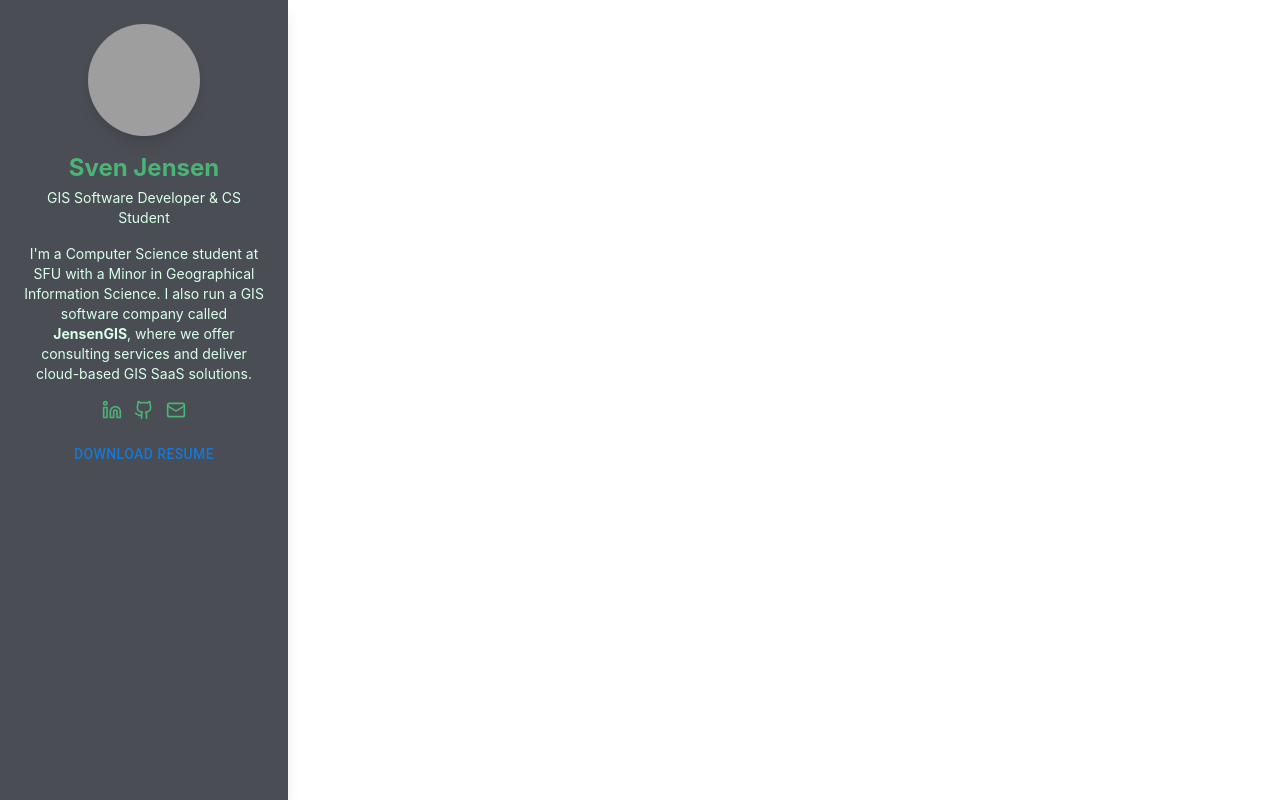
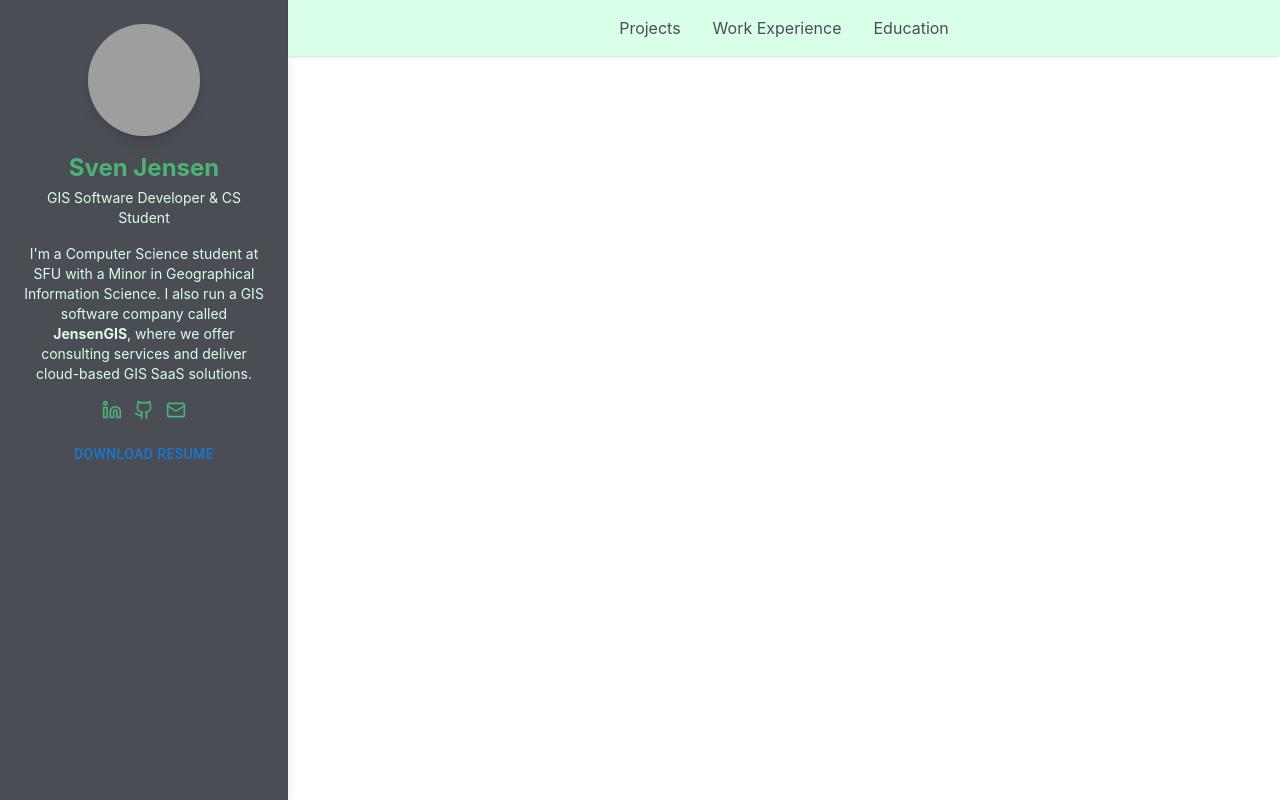
Before and after one commit to sven-sfu/sven-sfu.github.io, a React (Create React App) app in the folder my-portfolio/: page / in a window 1280 px wide. Built offline with nearby package versions, Linux system fonts and the light colour scheme; grey boxes are pictures that could not be loaded.

Commit message:
Add the navigation header

```diff
--- a/my-portfolio/src/App.js
+++ b/my-portfolio/src/App.js
@@ -55,6 +55,41 @@ function App() {
           </a>
         </Button>
       </aside>
+
+       {/* Main Content */}
+      <main
+        className="
+          md:ml-72
+
+          "
+      >
+        {/* Header Navigation */}
+        <header
+          className="
+            bg-[#d9ffe9ff]
+            shadow
+            p-4
+            flex
+            justify-center
+            gap-8
+            sticky
+            top-0
+            z-30
+          "
+        >
+          <a href="#projects" className="text-[#4a4e54ff] hover:underline">
+            Projects
+          </a>
+          <a href="#work" className="text-[#4a4e54ff] hover:underline">
+            Work Experience
+          </a>
+          <a href="#education" className="text-[#4a4e54ff] hover:underline">
+            Education
+          </a>
+        </header>
+
+
+      </main>
     </div>
   );
 }
```
